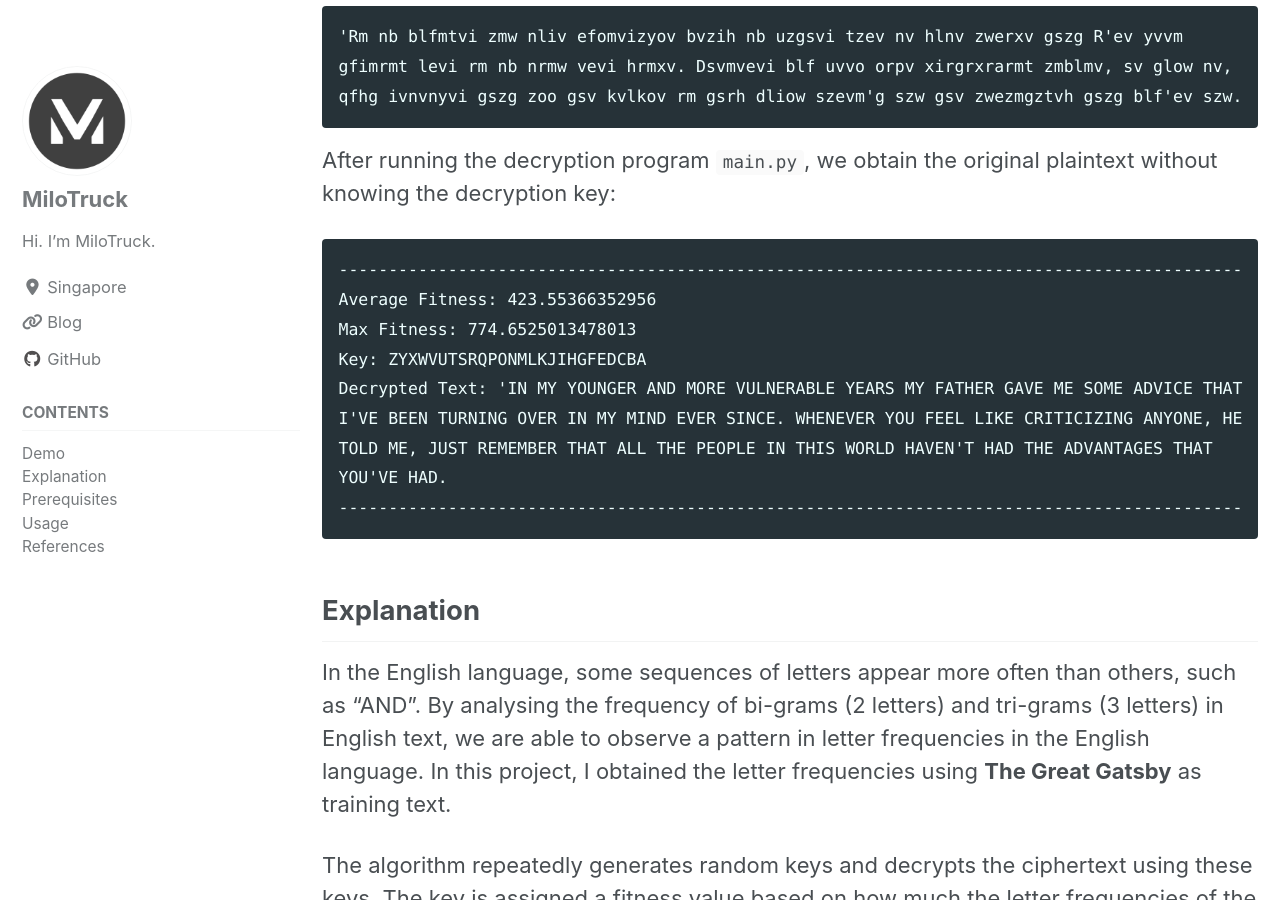
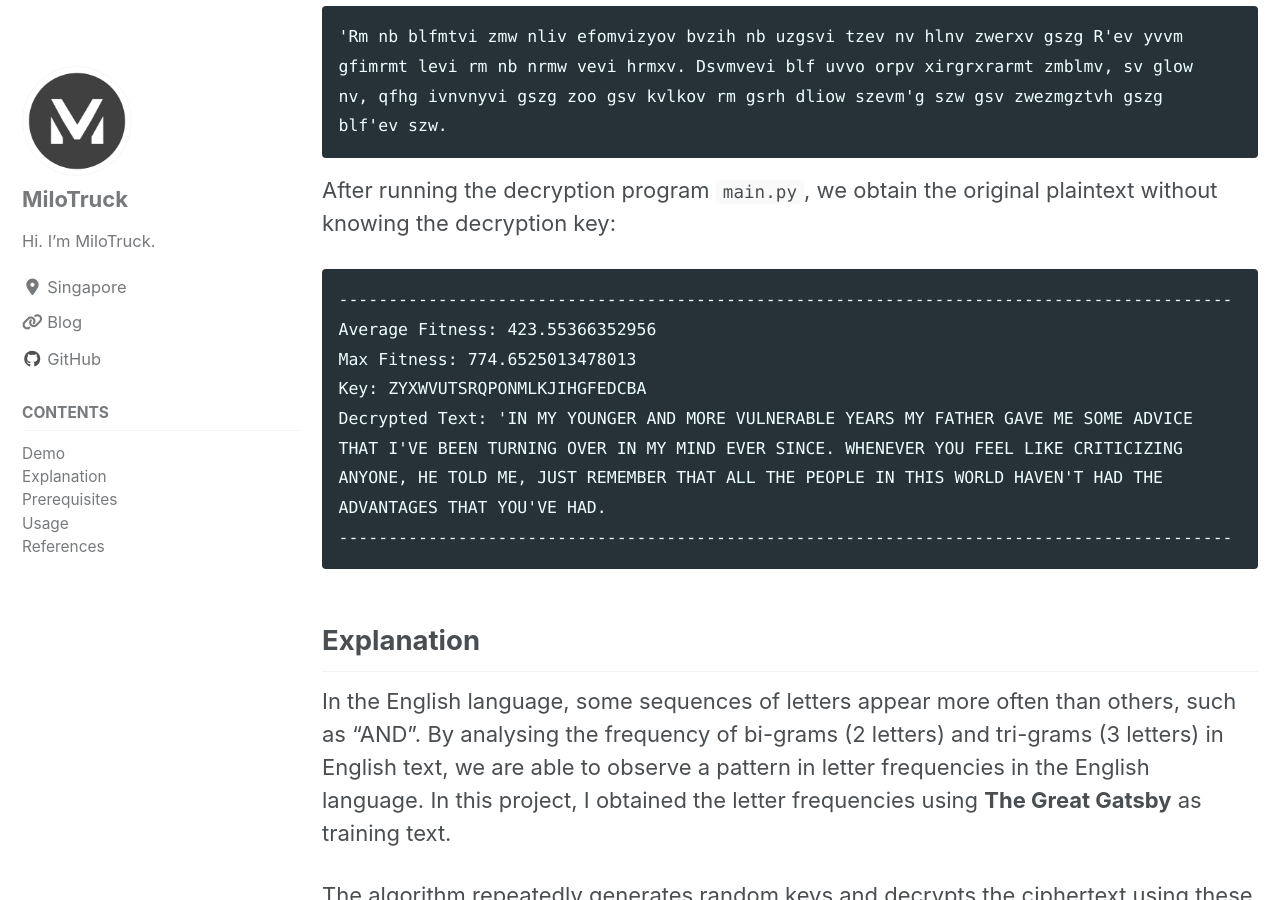
Before and after one commit to MiloTruck/milotruck.github.io, a Jekyll site: the page built from _posts/2020-05-10-GA Substitution Cipher.md, in a window 1280 px wide and 900 px high, scrolled down 835 px. Built offline with Jekyll 4.4.1, drawn with Linux system fonts in a browser that asks for light colours; cached includes are drawn as plain includes; nearby versions of some CDN libraries; some of the changed text lies outside the part shown.

````diff
--- a/_posts/2020-05-10-GA Substitution Cipher.md
+++ b/_posts/2020-05-10-GA Substitution Cipher.md
@@ -23,21 +23,22 @@ had.
 The ciphertext is obtained by encrypting the plaintext using substitution cipher with the key `ZYXWVUTSRQPONMLKJIHGFEDCBA`:
 ```
 'Rm nb blfmtvi zmw nliv efomvizyov bvzih nb uzgsvi tzev nv hlnv zwerxv gszg R'ev yvvm
-gfimrmt levi rm nb nrmw vevi hrmxv. Dsvmvevi blf uvvo orpv xirgrxrarmt zmblmv, sv glow nv,
-qfhg ivnvnyvi gszg zoo gsv kvlkov rm gsrh dliow szevm'g szw gsv zwezmgztvh gszg blf'ev szw.
+gfimrmt levi rm nb nrmw vevi hrmxv. Dsvmvevi blf uvvo orpv xirgrxrarmt zmblmv, sv glow
+nv, qfhg ivnvnyvi gszg zoo gsv kvlkov rm gsrh dliow szevm'g szw gsv zwezmgztvh gszg
+blf'ev szw.
 ```
 
 After running the decryption program `main.py`, we obtain the original plaintext without knowing the decryption key:
 ```
--------------------------------------------------------------------------------------------
+------------------------------------------------------------------------------------------
 Average Fitness: 423.55366352956
 Max Fitness: 774.6525013478013
 Key: ZYXWVUTSRQPONMLKJIHGFEDCBA
-Decrypted Text: 'IN MY YOUNGER AND MORE VULNERABLE YEARS MY FATHER GAVE ME SOME ADVICE THAT
-I'VE BEEN TURNING OVER IN MY MIND EVER SINCE. WHENEVER YOU FEEL LIKE CRITICIZING ANYONE, HE
-TOLD ME, JUST REMEMBER THAT ALL THE PEOPLE IN THIS WORLD HAVEN'T HAD THE ADVANTAGES THAT
-YOU'VE HAD.
--------------------------------------------------------------------------------------------
+Decrypted Text: 'IN MY YOUNGER AND MORE VULNERABLE YEARS MY FATHER GAVE ME SOME ADVICE
+THAT I'VE BEEN TURNING OVER IN MY MIND EVER SINCE. WHENEVER YOU FEEL LIKE CRITICIZING
+ANYONE, HE TOLD ME, JUST REMEMBER THAT ALL THE PEOPLE IN THIS WORLD HAVEN'T HAD THE
+ADVANTAGES THAT YOU'VE HAD.
+------------------------------------------------------------------------------------------
 ```
 
 ## Explanation
````
Also changed, not shown: other parts of _posts/2020-05-10-GA Substitution Cipher.md (+1 -1 lines), 3 other files.
